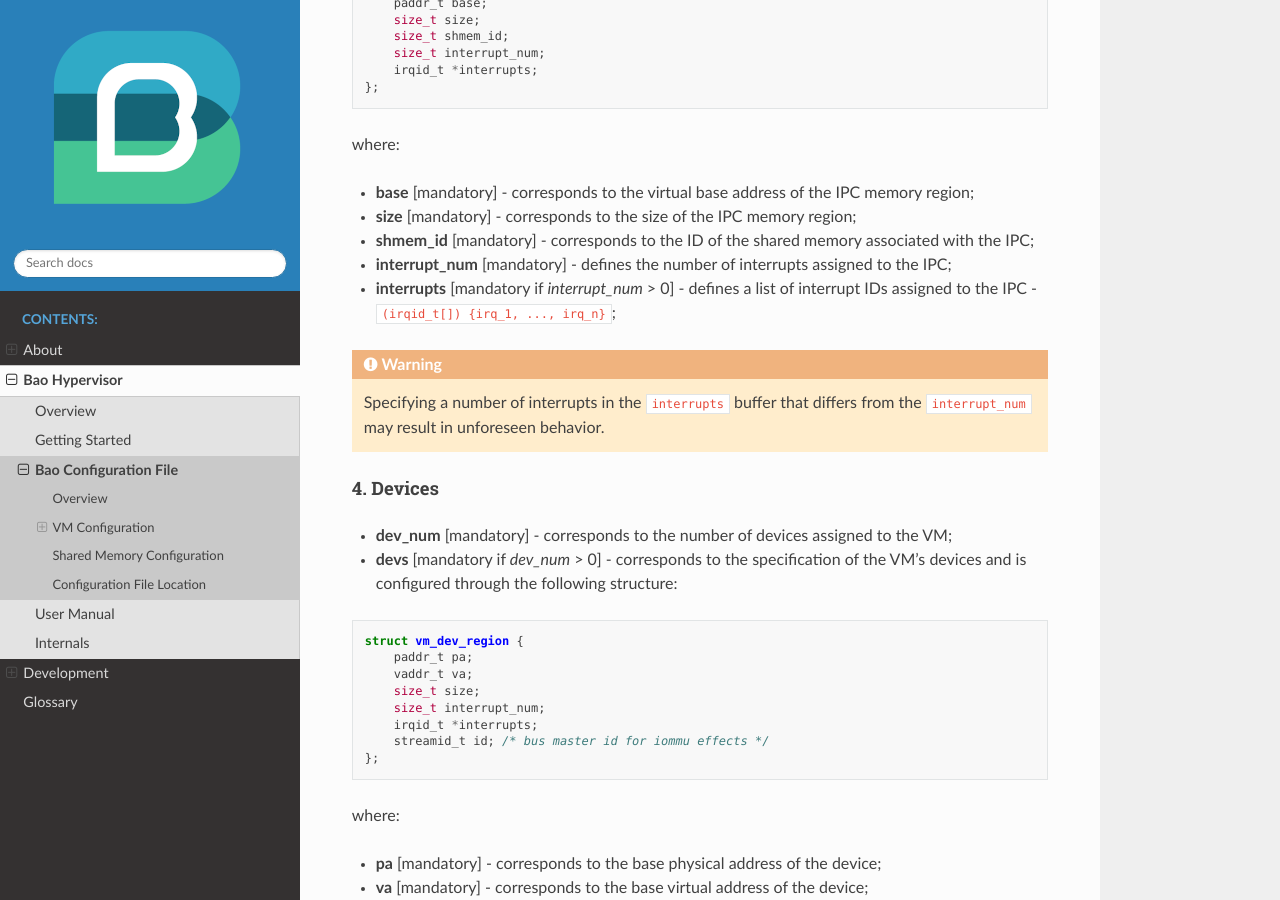
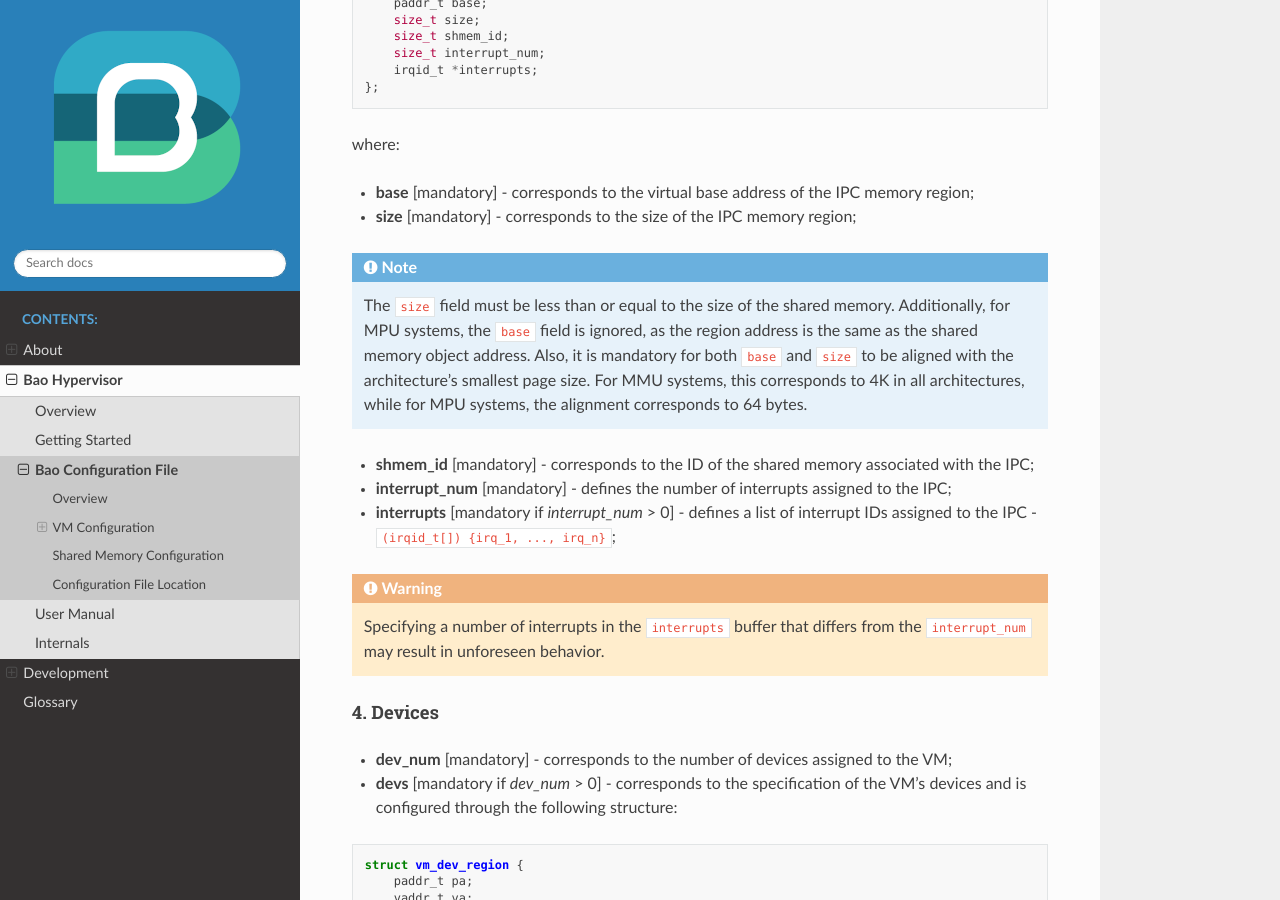
Before and after one commit to bao-project/bao-docs, a Sphinx documentation site: the page built from source/bao_hyp/config.rst, in a window 1280 px wide and 900 px high, scrolled down 6711 px. Built offline with Sphinx 7.4.7 and the Read the Docs theme 2.0.0, drawn with Linux system fonts in a browser that asks for light colours.

Commit message:
update(ipc): add note regarding to shmem size and base
Signed-off-by: Diogo Costa <diogoandreveigacosta@gmail.com>

```diff
--- a/source/bao_hyp/config.rst
+++ b/source/bao_hyp/config.rst
@@ -307,6 +307,14 @@ where:
 
 - **base**  [mandatory] - corresponds to the virtual base address of the IPC memory region;
 - **size** [mandatory] - corresponds to the size of the IPC memory region;
+
+.. note::
+  The ``size`` field must be less than or equal to the size of the shared memory. Additionally, for
+  MPU systems, the ``base`` field is ignored, as the region address is the same as the shared
+  memory object address. Also, it is mandatory for both ``base`` and ``size`` to be aligned with
+  the architecture's smallest page size. For MMU systems, this corresponds to 4K in all
+  architectures, while for MPU systems, the alignment corresponds to 64 bytes.
+
 - **shmem_id** [mandatory] - corresponds to the ID of the shared memory associated with the IPC;
 - **interrupt_num** [mandatory] - defines the number of interrupts assigned to the IPC;
 - **interrupts** [mandatory if *interrupt_num* > 0] - defines a list of interrupt IDs assigned to
```
